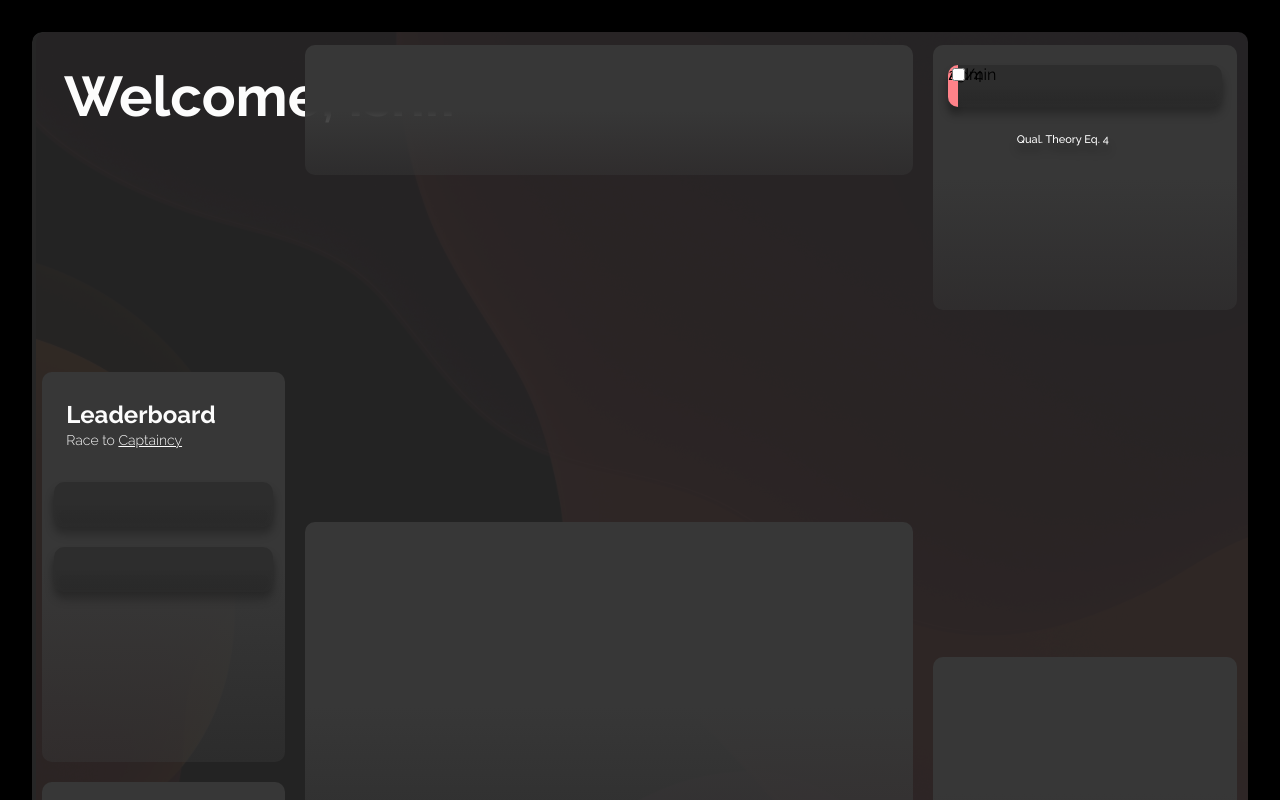
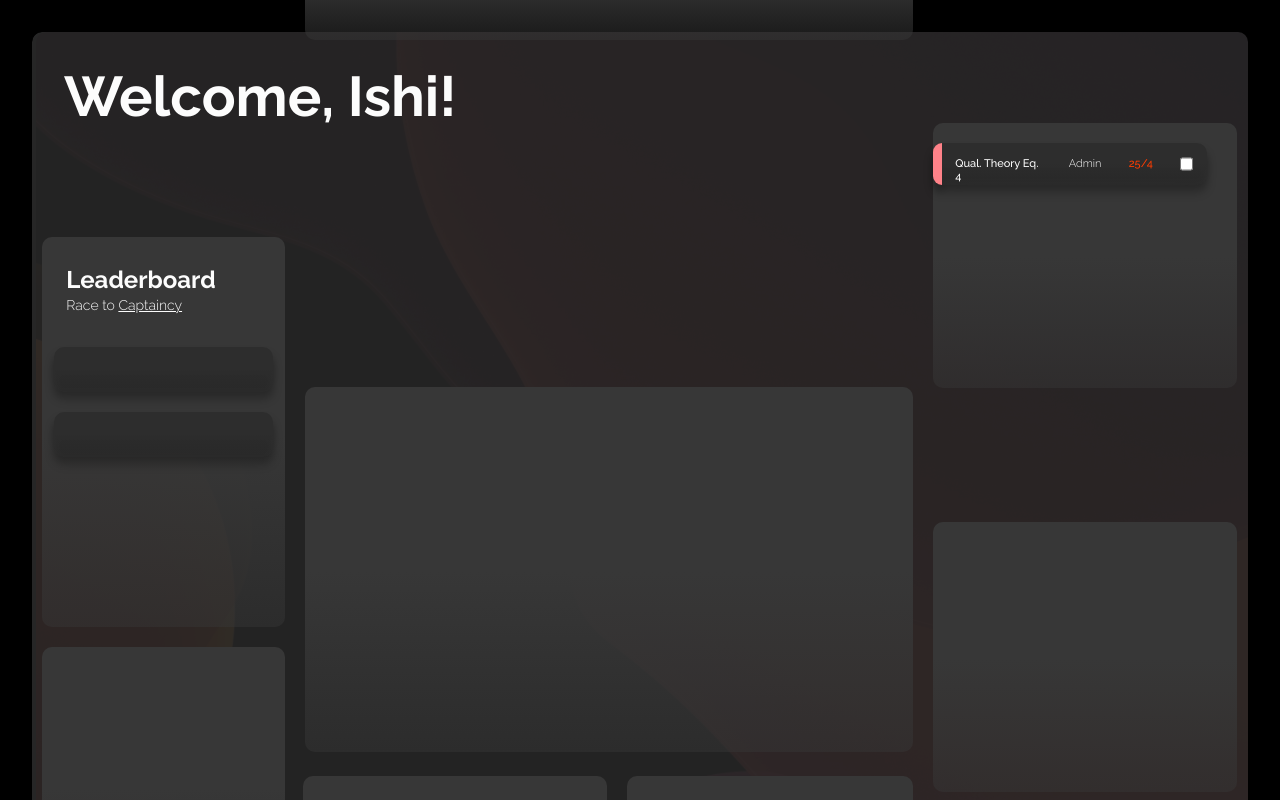
Before and after one commit to malarkey02/inypt-dash, a React (Create React App) app: page / in a window 1280 px wide. Shown: the top 800 px of the page. Built offline with nearby package versions, Linux system fonts and the light colour scheme.

Commit message:
entry styling done, checkbox pending

```diff
--- a/src/styles/internal-styles/task-list-entry.css
+++ b/src/styles/internal-styles/task-list-entry.css
@@ -13,24 +13,71 @@
   filter: drop-shadow(0px 8px 4px rgba(0, 0, 0, 0.4));
   border-radius: 10px;
 
-  /* border-left: 9px solid #ff8289; */
-  display: flex;
+  display: inline-flex;
+  /* justify-content: space-between; */
+  /* align-items: stretch; */
 }
 
-.task-entry > * {
-  position: absolute;
+.task-entry > .task-name,
+.task-due,
+.task-owner,
+input {
+  margin: 5% 5%;
 }
 
 .banner-color {
-  width: 10px;
+  /* position: absolute; */
+  width: 9px;
   height: 100%;
   border-radius: 10px 0px 0px 10px;
 }
 .task-name {
-  position: absolute;
+  /* position: absolute; */
   color: white;
   font-weight: 500;
   font-size: 11px;
-  /* text-align: center; */
-  margin: 25%;
+  /* margin: 25%; */
 }
+
+.task-owner {
+  /* position: absolute; */
+  color: white;
+  font-weight: 300;
+  font-size: 11px;
+  /* margin: 25%; */
+}
+
+.task-due {
+  /* position: absolute; */
+  color: #ff3d00;
+
+  font-weight: 500;
+  font-size: 11px;
+  /* margin: 25%; */
+}
+
+/* checkbox styles */
+/* input[type~="checkbox"] {
+  -webkit-appearance: none;
+  background-color: rgba(0, 0, 0, 0.05);
+  border: 1px solid #cacece;
+  box-shadow: 0 1px 2px rgba(0, 0, 0, 0.05),
+    inset 0px -15px 10px -15px rgba(0, 0, 0, 0.05);
+  padding: 8px;
+  border-radius: 2px;
+  position: relative;
+}
+
+input[type~="checkbox"]:active,
+input[type~="checkbox"]:checked:active {
+  box-shadow: 0 1px 2px rgba(0, 0, 0, 0.05),
+    inset 0px 1px 3px rgba(0, 0, 0, 0.1);
+}
+
+input[type~="checkbox"]:checked {
+  background-color: #e9ecee;
+  box-shadow: 0 1px 2px rgba(0, 0, 0, 0.05),
+    inset 0px -15px 10px -12px rgba(0, 0, 0, 0.05),
+    inset 15px 10px -12px rgba(255, 255, 255, 0.1);
+  color: #99a1a7;
+} */
```
